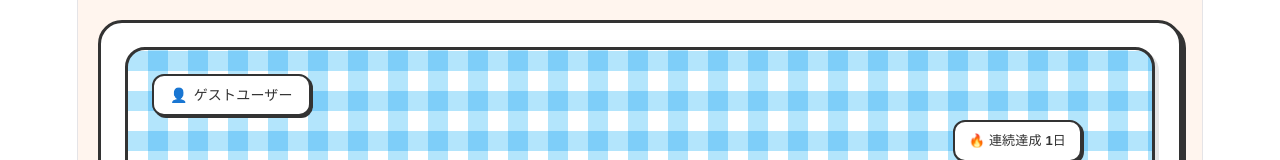
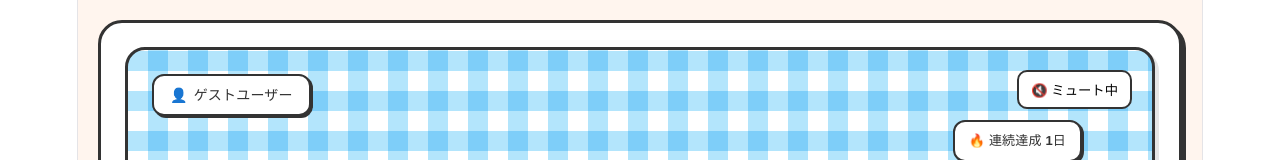
Before and after one commit to drama-dolls/main, a React (Vite) app in the folder frontend/: page / in a window 1280 px wide. Shown: the part 147-307 px from the top of the page. Built offline with nearby package versions, Linux system fonts and the light colour scheme; grey boxes are pictures that could not be loaded.

Commit message:
音のon/offボタンを作成しました

```diff
--- a/frontend/src/pages/HomePage.tsx
+++ b/frontend/src/pages/HomePage.tsx
@@ -12,6 +12,7 @@ export const HomePage = () => {
   // ✅ 確定キャラ
   const [selectedChar, setSelectedChar] = useState("");
   const [selectedCloth, setSelectedCloth] = useState("");
+  const [isMuted, setIsMuted] = useState(true);
 
   const today = new Date().toISOString().split("T")[0];
 
@@ -85,10 +86,12 @@ export const HomePage = () => {
 
   useEffect(() => {
     if (videoRef.current) {
+
+videoRef.current.muted = isMuted; // 🔴✅ 音状態反映
       videoRef.current.load();
-      videoRef.current.play().catch(err => console.log("自動再生ブロックの回避:", err));
+      videoRef.current.play().catch(() => {});
     }
-  }, [finalVideoSrc]);
+  }, [finalVideoSrc, isMuted]);
 
   return (
     <div style={{
@@ -108,6 +111,24 @@ export const HomePage = () => {
       border: '3px solid #333',
       boxShadow: '4px 4px 0px rgba(0,0,0,0.1)'
     }}>
+
+{/* 🔴✅ 音ON/OFFボタン */}
+      <button
+        onClick={() => setIsMuted(prev => !prev)}
+        style={{
+          position: "absolute",
+          top: "20px",
+          right: "20px",
+          padding: "8px 12px",
+          borderRadius: "10px",
+          border: "2px solid #333",
+          backgroundColor: "#FFF",
+          fontWeight: "bold"
+        }}
+      >
+        {isMuted ? "🔇 ミュート中" : "🔊 音あり"}
+      </button>
+
 
       {/* 🔥 ストリーク */}
       <div style={{
@@ -174,7 +195,7 @@ export const HomePage = () => {
             ref={videoRef}
             src={finalVideoSrc}
             loop
-            muted
+            muted={isMuted}
             playsInline
             style={{
               width: '100%',
```
